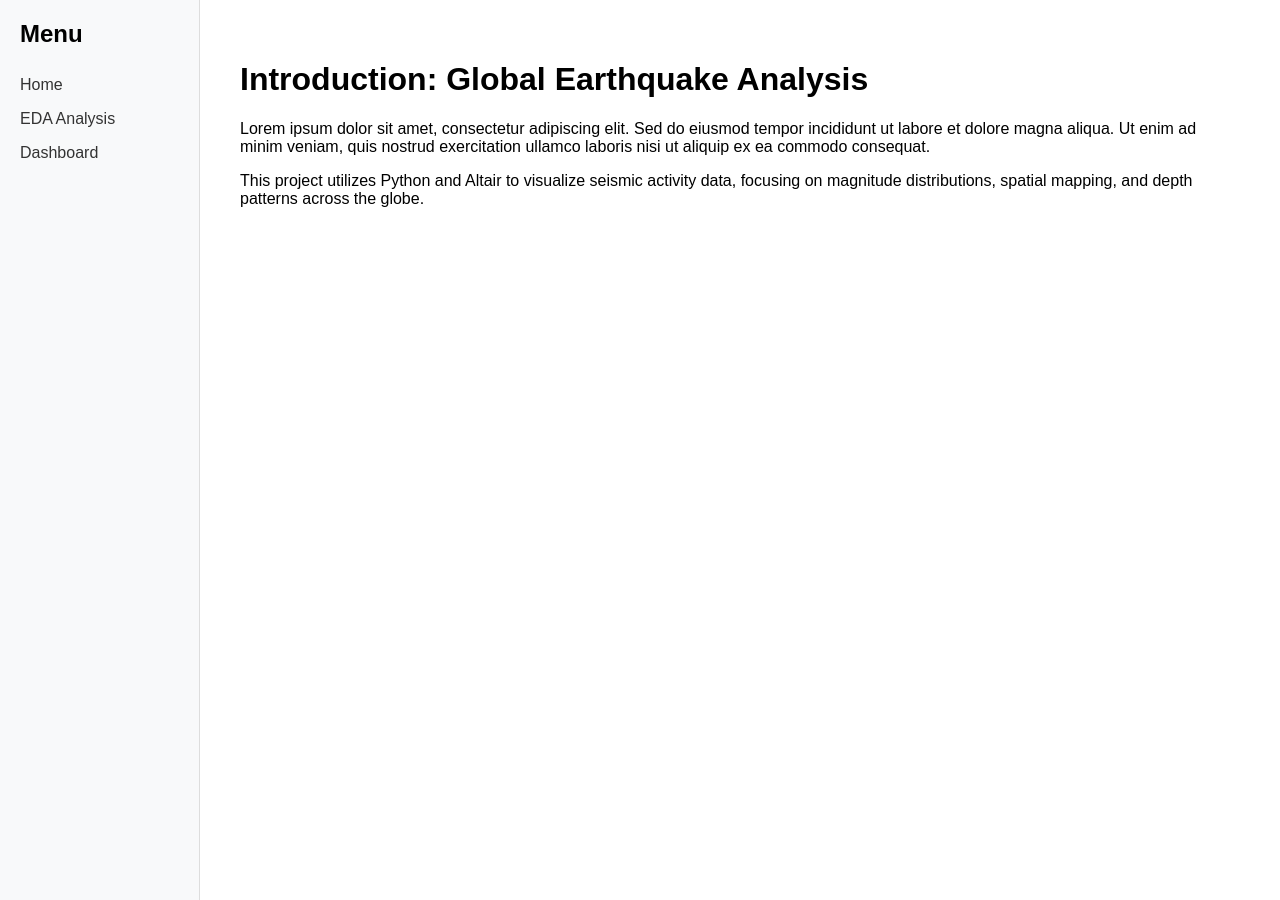
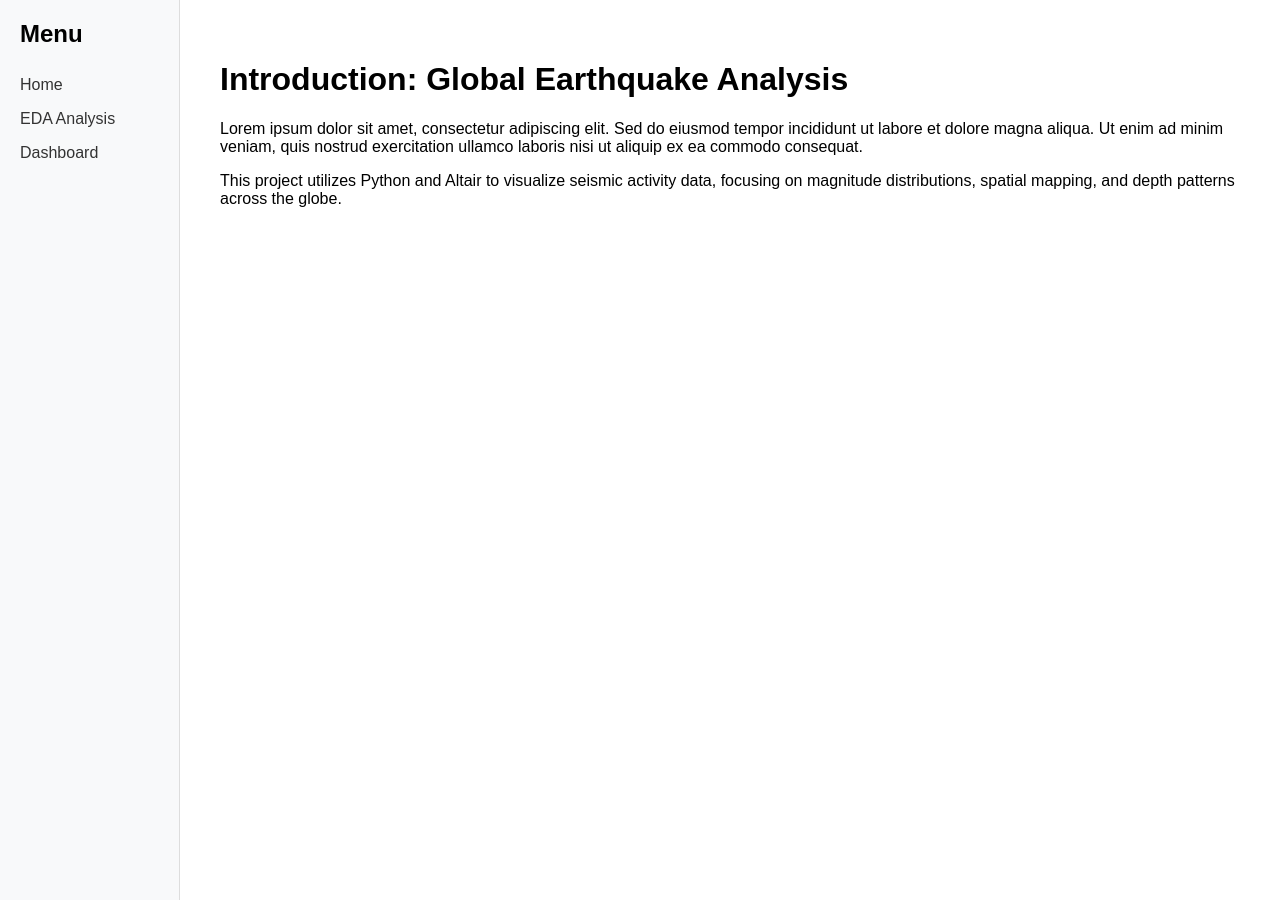
Before and after one commit to ChungYuEricson/VisualizingGlobalEarthquakes, a Jekyll site: the page built from index.md, in a window 1280 px wide. Built offline with Jekyll 4.4.1, drawn with Linux system fonts in a browser that asks for light colours.

Commit message:
updated css

```diff
--- a/assets/styles.css
+++ b/assets/styles.css
@@ -2,7 +2,7 @@ body {
     font-family: sans-serif;
     margin: 0;
     display: grid;
-    grid-template-columns: 200px 1fr; /* Nav is 200px, main takes rest */
+    grid-template-columns: 180px 1fr;
     min-height: 100vh;
 }
 
```
